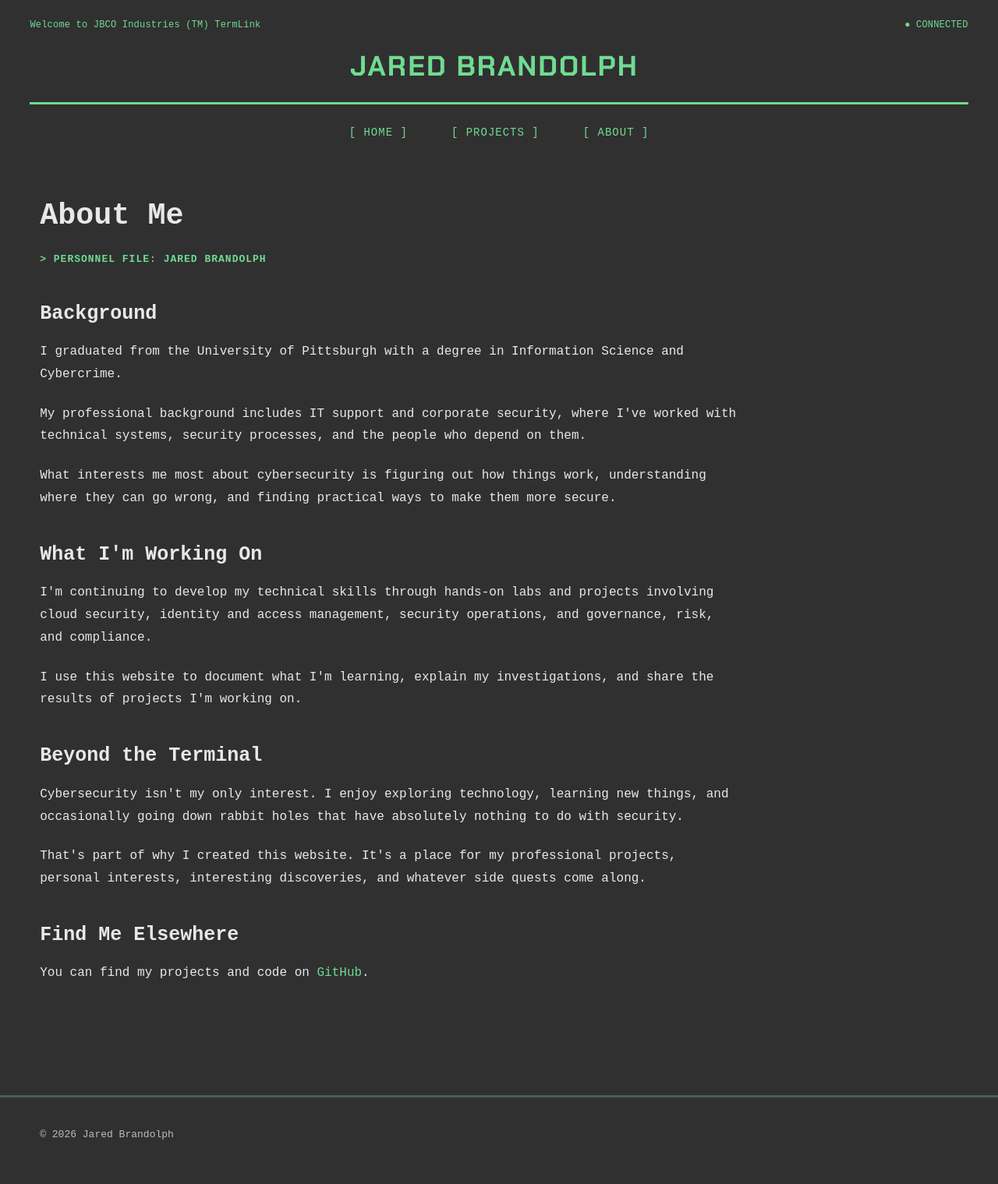
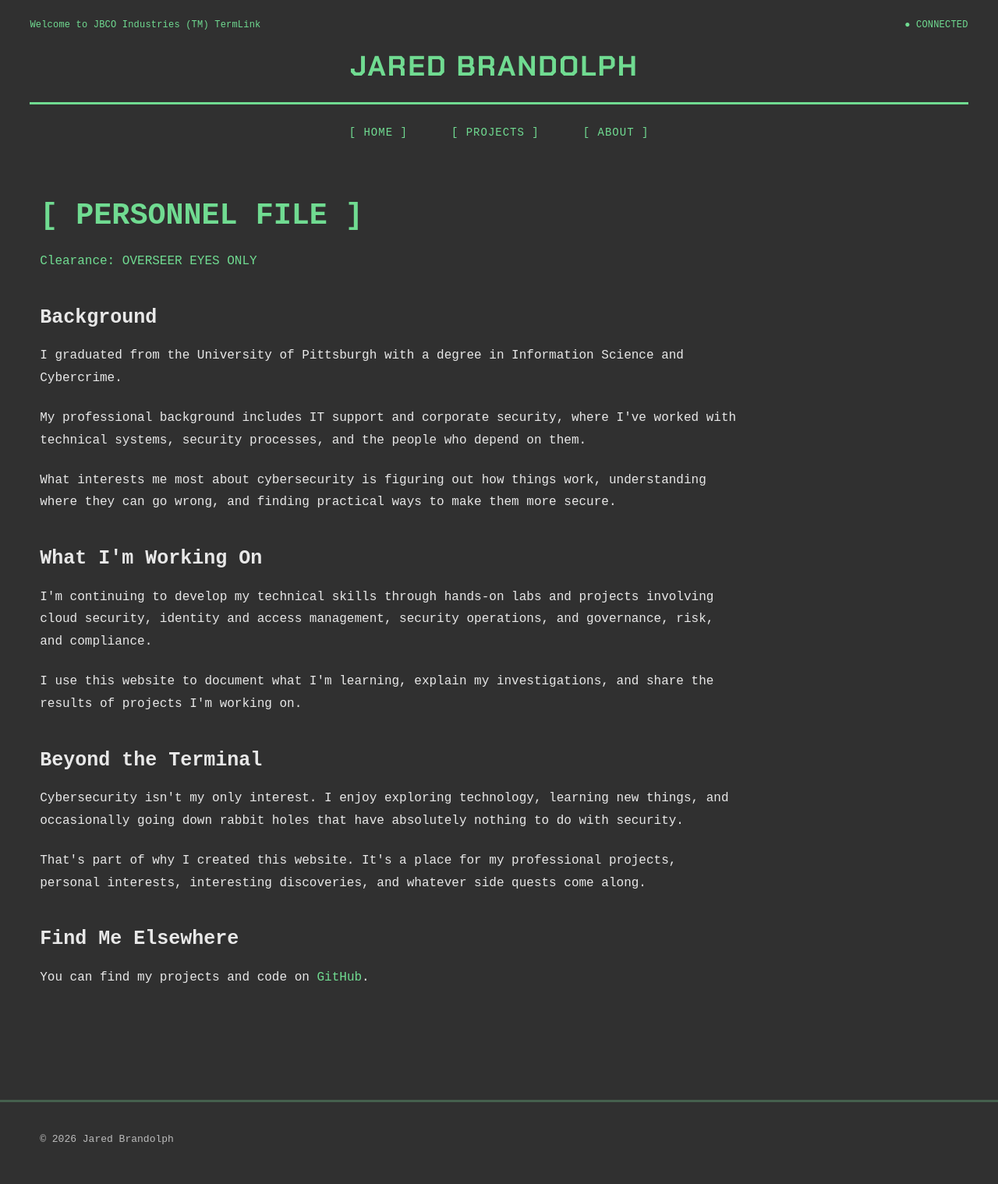
Before and after one commit to brandolphj/brandolphj.github.io, a Jekyll site: the page built from about/index.html, in a window 1280 px wide. Shown: the whole page at 78% size. Built offline with Jekyll 4.4.1, drawn with Linux system fonts in a browser that asks for light colours.

Commit message:
Update index.html

```diff
--- a/about/index.html
+++ b/about/index.html
@@ -6,9 +6,9 @@ description: About Jared Brandolph, his background, cybersecurity interests, and
 
 <section class="about-page">
 
-  <h1>About Me</h1>
+  <h1 style="color: #70db91;">[ PERSONNEL FILE ]</h1>
 
-  <p class="category">&gt; PERSONNEL FILE: JARED BRANDOLPH</p>
+  <p style="color: #70db91;">Clearance: OVERSEER EYES ONLY</p>
 
   <h2>Background</h2>
 
@@ -88,8 +88,4 @@ description: About Jared Brandolph, his background, cybersecurity interests, and
   .about-page p {
     line-height: 1.8;
   }
-
-  .about-page .category {
-    color: #70db91;
-  }
 </style>
```
